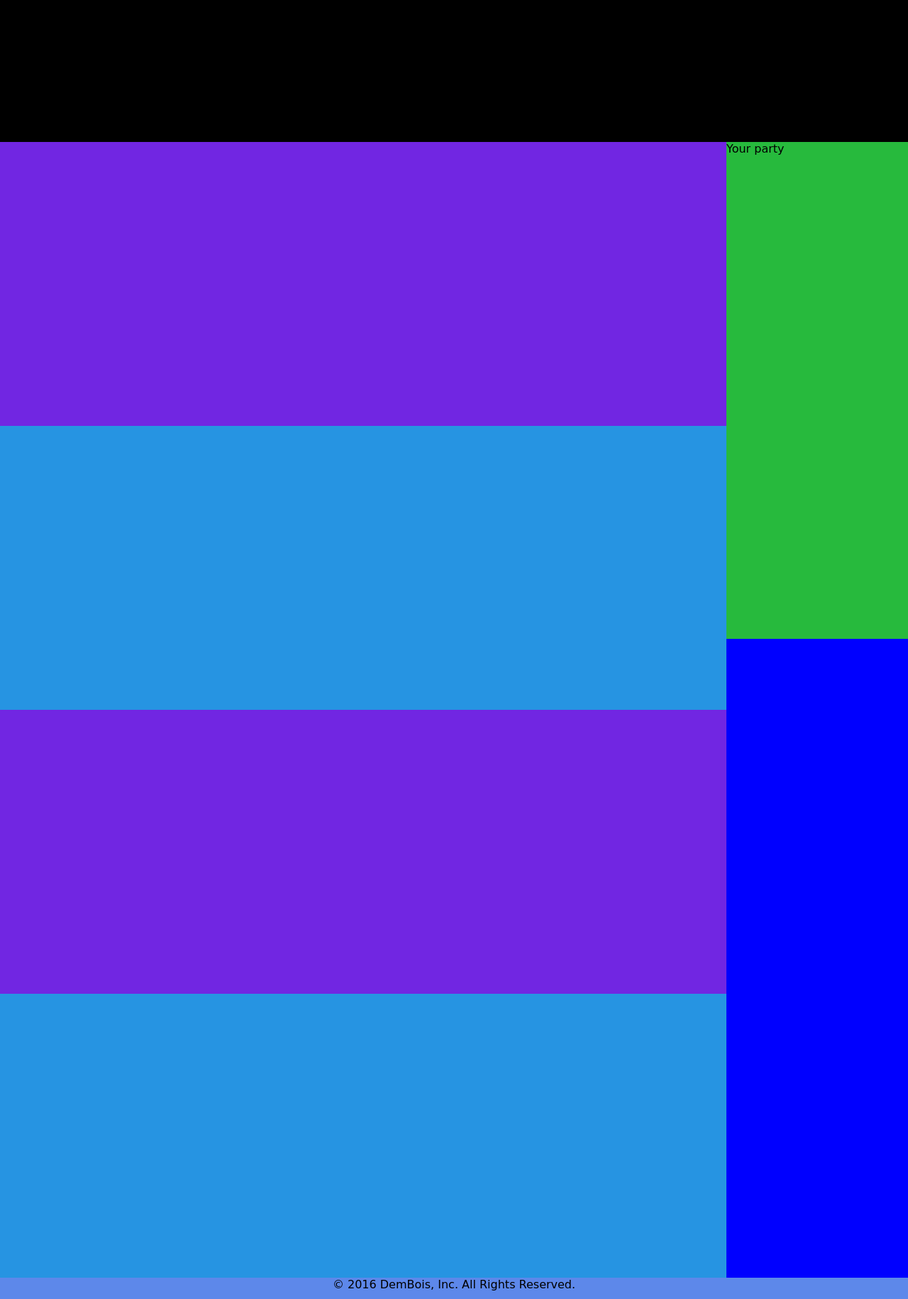
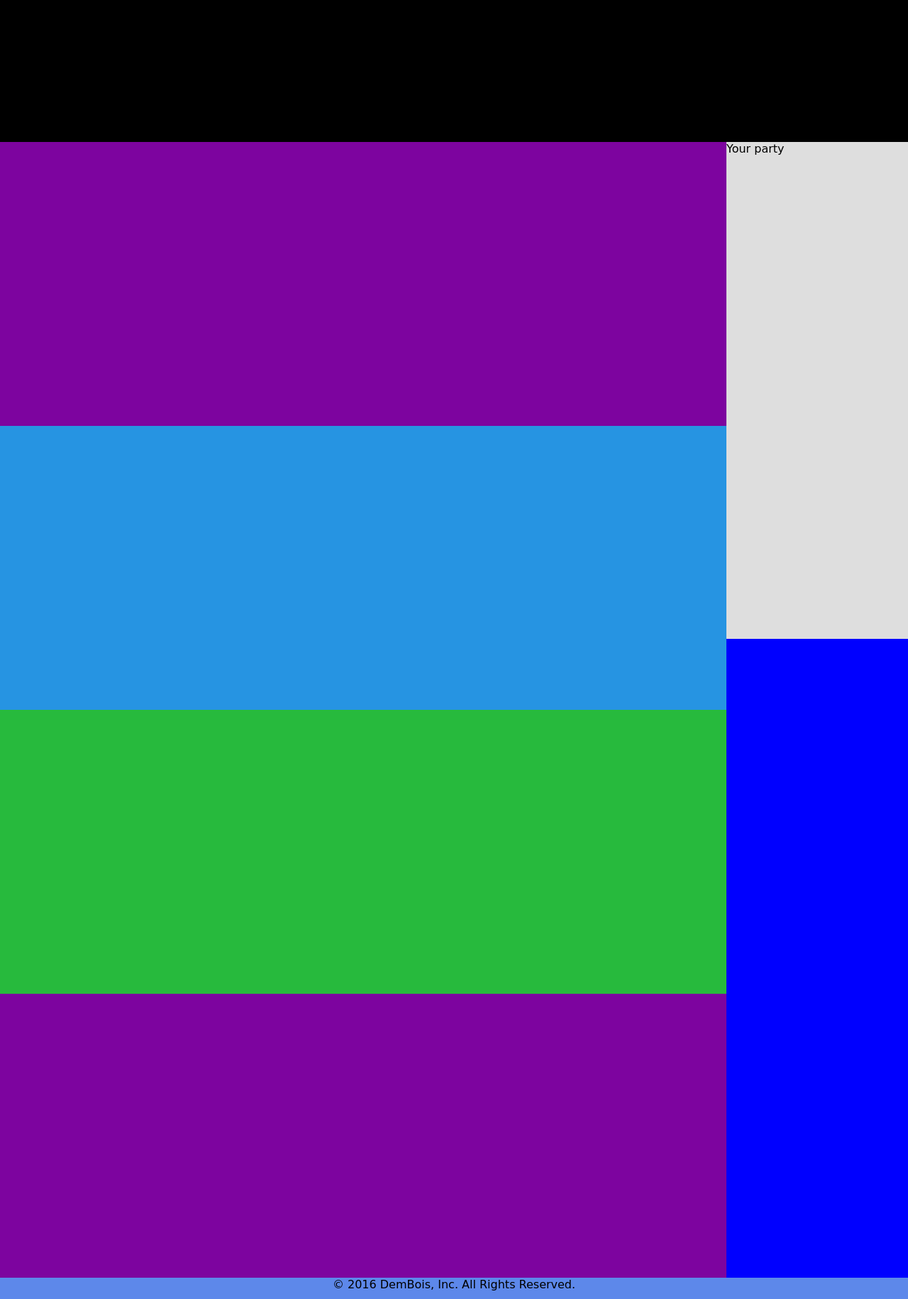
Before and after one commit to sntgC/Bunn-s, a PHP site: page /parties.html in a window 1280 px wide. Shown: the part 600-2430 px from the top of the page at 71% size. Run offline with PHP 8.4, Linux system fonts and the light colour scheme; some libraries are stand-ins or nearby versions; some web fonts are replaced.

Commit message:
Color changes near final stage in party page

```diff
--- a/css/style.css
+++ b/css/style.css
@@ -134,6 +134,20 @@ body {
 }
 
 #header{
+	/*background-color:#5bc0be;*/
+	/*background-color:rgba(91, 192, 190,0);*/
+	background-color:rgba(255, 89, 0, 0);
+	position:absolute;
+	top:0px;
+	left:0px;
+	right:0px;
+	height:100px;
+	padding-right:50px;
+	position:fixed;
+	z-index:20;
+}
+
+#headerWhite{
 	/*background-color:#5bc0be;*/
 	/*background-color:rgba(91, 192, 190,0);*/
 	background-color:rgba(255, 89, 0, 0);
@@ -306,7 +320,7 @@ body {
 #partyPackageDisplay{
 	width:20vw;
 	height: calc(100vh - 100px);
-	background:#27ba3d;
+	background:#dedede;
 	right:0px;
 	top:100px;
 	z-index:-1;
--- a/js/animations.js
+++ b/js/animations.js
@@ -43,14 +43,38 @@ window.onload = function(){
 };
 
 function navBarScroll(){
+	var logo=document.getElementById("header");
+	var logoWhite=document.getElementById("headerWhite");
+	var navs=document.getElementsByClassName("navTitle");
+	var links=document.getElementsByTagName("a");
 	if (document.body.scrollTop > 50 || document.documentElement.scrollTop > 50) {
-		document.getElementById("header").style.background="#efd139";
+		if(logo!=null)
+			logo.style.background="#efd139";
+		if(logoWhite!=null){
+			logoWhite.style.background="#efefef";
+			for(i=0;i<navs.length;i++){
+				navs[i].style.color="#efd139";
+			}
+			for(i=0;i<links.length;i++){
+				links[i].style.color="#efd139";
+			}
+		}
 		document.getElementById("headerLogo").className = "navTitle noSelect logoSolid";
 		if(window.location.href=="http://localhost/fbla/"){
 			document.getElementById("headerLogo").style.opacity=1;
 		}
     } else {
-		document.getElementById("header").style.background = "rgba(255, 89, 0,0)";
+		if(logo!=null)
+			logo.style.background = "rgba(255, 89, 0,0)";
+		if(logoWhite!=null){
+			logoWhite.style.background = "rgba(255, 89, 0,0)";
+			for(i=0;i<navs.length;i++){
+				navs[i].style.color="white";
+			}
+			for(i=0;i<links.length;i++){
+				links[i].style.color="white";
+			}
+		}
 		document.getElementById("headerLogo").className = "navTitle noSelect logoClear";
 		if(window.location.href=="http://localhost/fbla/"){
 			document.getElementById("headerLogo").style.opacity=0;
--- a/parties.html
+++ b/parties.html
@@ -35,11 +35,12 @@
 
 			});
 		});
+
 	</script>
 </head>
 
 <body style="font-size:0px">
-	<div id="header" style="font-size:16px">
+	<div id="headerWhite" style="font-size:16px">
 		<ul>
 			<li class="navTitle noSelect colorRed">PROMOS</li>
 			<li class="navTitle noSelect colorBlue underline">PARTIES</li>
@@ -51,12 +52,12 @@
 	<div class="fullPageContent" style="background:black"></div>
 	<div style="display:inline-block;width:80vw">
 	<div class="fullPageContent" id="customPackageStart" style="background:white;display:table;">
-			<div class="partyRow" style="background:#7126e2">a</div>
+			<div class="partyRow" style="background:#7D049F">a</div>
 			<div class="partyRow" style="background:#2694e2">a</div>
 	</div>
 	<div class="fullPageContent" style="background:white;display:table;">
-			<div class="partyRow" style="background:#7126e2">a</div>
-			<div class="partyRow" style="background:#2694e2">a</div>
+			<div class="partyRow" style="background:#27ba3d">a</div>
+			<div class="partyRow" style="background:#7D049F">a</div>
 	</div>
 	</div>
 	<div style="display:inline-block;background:blue;width:20vw;font-size:16px;top:100vh;bottom:0px;position:absolute;height:200vh;z-index:-2">
```
